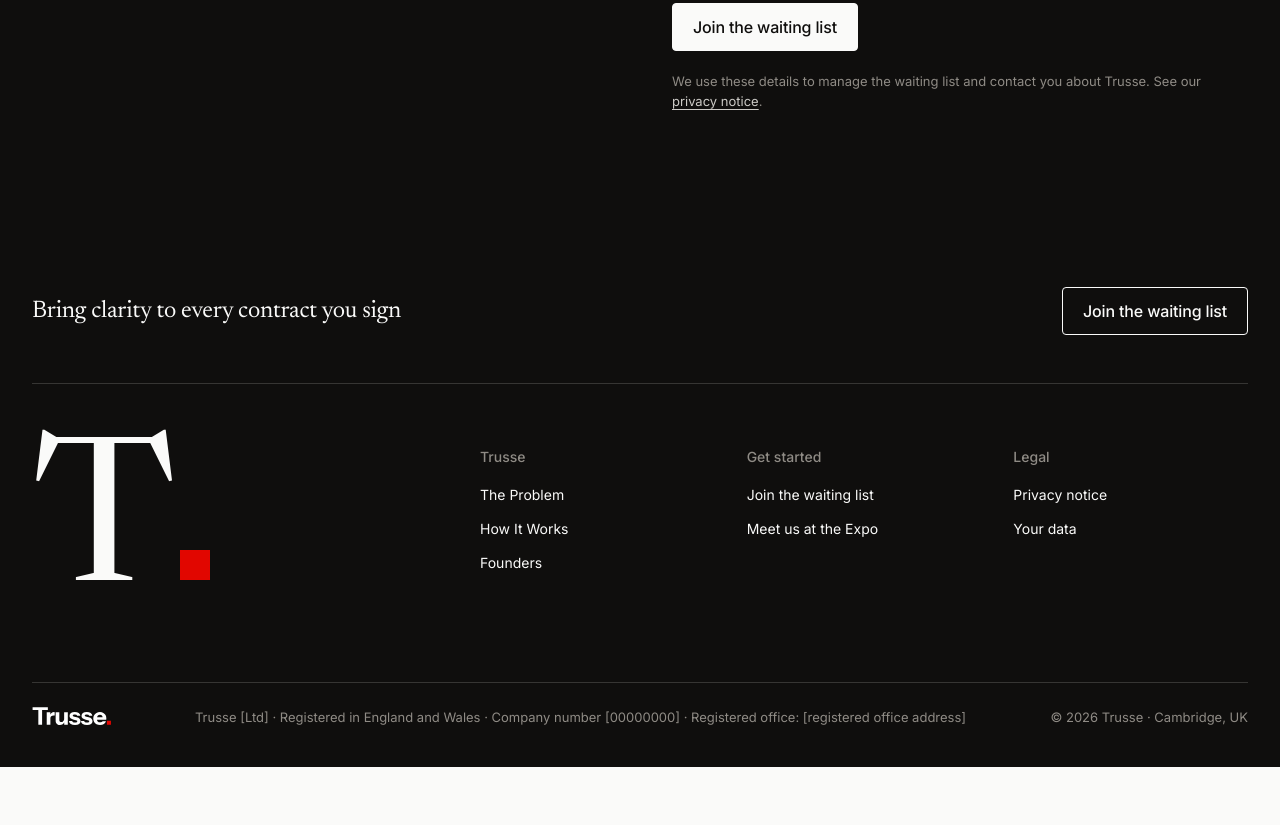
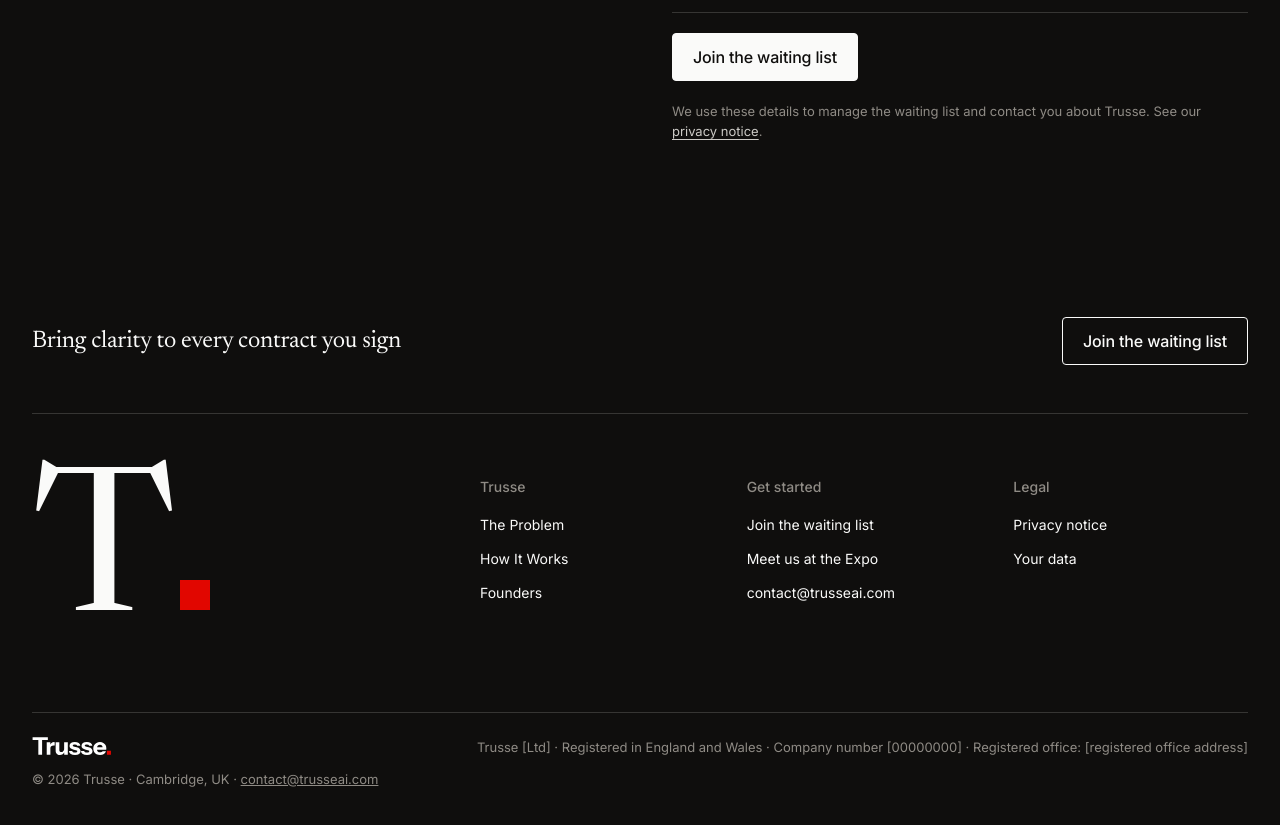
Before and after one commit to soheilaaa/webSs, a plain HTML site: page index.html in a window 1280 px wide. Shown: the part 5488-6313 px from the top of the page. Before the commit the page ends 6255 px from the top, so only its background shows below. Drawn offline with Linux system fonts and the light colour scheme.

Commit message:
Add founder and company contact emails
Co-Authored-By: Claude Opus 5.5 <noreply@anthropic.com>

```diff
--- a/assets/js/site.js
+++ b/assets/js/site.js
@@ -195,7 +195,7 @@
 
   // On the live site, submitting opens an email to WAITLIST_EMAIL. Anywhere else (such as a
   // preview link) the form shows its confirmation without sending anything.
-  var WAITLIST_EMAIL = 'hello@trusseai.com';
+  var WAITLIST_EMAIL = 'contact@trusseai.com';
   var LIVE = /(^|\.)trusseai\.com$|\.netlify\.app$|^localhost$|^127\.0\.0\.1$/.test(location.hostname);
 
   var summary = $('wl-errors');
--- a/index.html
+++ b/index.html
@@ -311,12 +311,12 @@
       <div class="founders__list">
         <div class="founder">
           <picture><source srcset="assets/img/founders/sheila-saberi.webp" type="image/webp"><img class="founder__photo" src="assets/img/founders/sheila-saberi.jpg" alt="Sheila Saberi" width="900" height="900" loading="lazy" decoding="async"></picture>
-          <div><h3>Sheila Saberi</h3><p class="t-label" style="margin-top:6px">Co-founder and CEO</p></div>
+          <div><h3>Sheila Saberi</h3><p class="t-label" style="margin-top:6px">Co-founder and CEO</p><p class="t-body" style="margin-top:6px"><a href="mailto:sheila.saberi@trusseai.com">sheila.saberi@trusseai.com</a></p></div>
           <p class="t-body">Compliance professional with a background in legal operations, contract management and data protection, and a former lecturer in company and international trade law. First Class LLB and an MBA, with a dissertation on AI for SMEs.</p>
         </div>
         <div class="founder">
           <picture><source srcset="assets/img/founders/soheila-kookalani.webp" type="image/webp"><img class="founder__photo" src="assets/img/founders/soheila-kookalani.jpg" alt="Soheila Kookalani" width="900" height="900" loading="lazy" decoding="async"></picture>
-          <div><h3>Soheila Kookalani</h3><p class="t-label" style="margin-top:6px">Co-founder and CTO</p></div>
+          <div><h3>Soheila Kookalani</h3><p class="t-label" style="margin-top:6px">Co-founder and CTO</p><p class="t-body" style="margin-top:6px"><a href="mailto:soheila.kookalani@trusseai.com">soheila.kookalani@trusseai.com</a></p></div>
           <p class="t-body">Assistant Research Professor at the University of Cambridge, researching machine learning for structural engineering and construction, with more than 20 publications. Studied at Shanghai Jiao Tong University. Leads Trusse’s data processing and model training.</p>
         </div>
       </div>
@@ -364,7 +364,7 @@
 
       <div>
         <div id="wl-form-wrap">
-          <form class="form" id="waitlist-form" name="waitlist" action="mailto:hello@trusseai.com" method="POST" enctype="text/plain">
+          <form class="form" id="waitlist-form" name="waitlist" action="mailto:contact@trusseai.com" method="POST" enctype="text/plain">
             <input type="hidden" name="form-name" value="waitlist">
             <p class="vh" aria-hidden="true"><label>Leave this empty <input name="bot-field" tabindex="-1" autocomplete="off"></label></p>
 
@@ -427,7 +427,7 @@
 
         <div class="done" id="wl-done-wrap" hidden>
           <p class="t-label">One last step</p>
-          <p class="t-body"><strong>Press Send in the email that just opened</strong> to join the waiting list. If no email opened, write to <a href="mailto:hello@trusseai.com">hello@trusseai.com</a>.</p>
+          <p class="t-body"><strong>Press Send in the email that just opened</strong> to join the waiting list. If no email opened, write to <a href="mailto:contact@trusseai.com">contact@trusseai.com</a>.</p>
           <h3 class="t-xl" id="wl-done" tabindex="-1">Thank You, <span id="wl-first-name">there</span></h3>
           <p class="t-body">Thank you for telling us what slows you down. We’ll email you when the free version is ready for you.</p>
           <p class="t-body" id="wl-done-expo" hidden>We’ll be in touch to arrange a time at London Build Expo.</p>
@@ -455,7 +455,7 @@
         </div>
         <div>
           <h2>Get started</h2>
-          <ul><li><a href="#join">Join the waiting list</a></li><li><a href="#join" data-pick="expo">Meet us at the Expo</a></li></ul>
+          <ul><li><a href="#join">Join the waiting list</a></li><li><a href="#join" data-pick="expo">Meet us at the Expo</a></li><li><a href="mailto:contact@trusseai.com">contact@trusseai.com</a></li></ul>
         </div>
         <div>
           <h2>Legal</h2>
@@ -466,7 +466,7 @@
     <div class="footer__legal">
       <img src="assets/img/logo-white.svg" alt="Trusse" width="79" height="18">
       <span>Trusse [Ltd] · Registered in England and Wales · Company number [00000000] · Registered office: [registered office address]</span>
-      <span>© 2026 Trusse · Cambridge, UK</span>
+      <span>© 2026 Trusse · Cambridge, UK · <a href="mailto:contact@trusseai.com" style="color:inherit">contact@trusseai.com</a></span>
     </div>
   </div>
 </footer>
```
Also changed, not shown: 404.html (+1 -1 lines), privacy/index.html (+3 -3 lines), thanks/index.html (+1 -1 lines).
